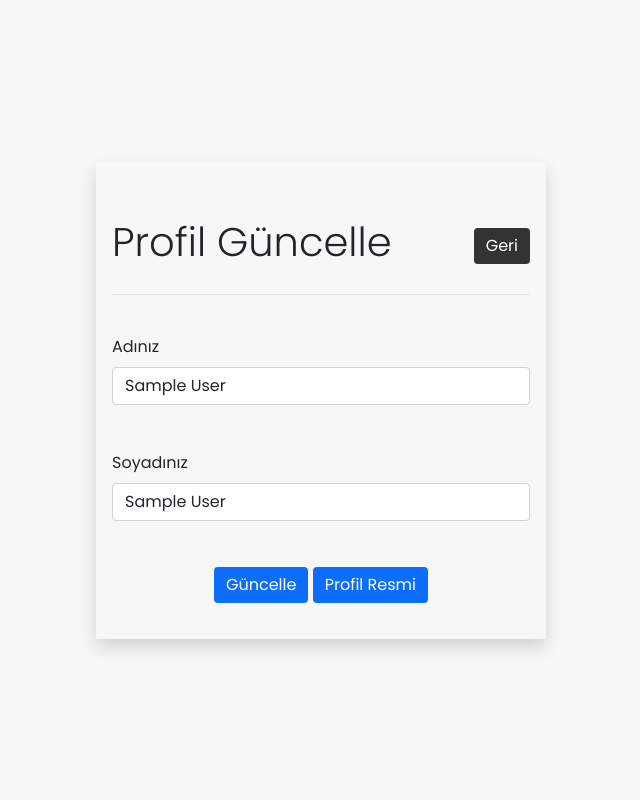
After one commit to Kadirdasci/chatapp, a PHP site: page /edit.php in a window 1280 px wide. The commit adds this page. Shown: the whole page, without its empty margins (319-959 px from the left). Run offline with PHP 8.4, Linux system fonts and the light colour scheme; the visitor is signed in with stand-in values (Sample User, id 1).

Commit message:
guncellendi

```diff
--- /dev/null
+++ b/ChatApp/edit.php
@@ -0,0 +1,96 @@
+<?php
+session_start();
+include_once "php/config.php";
+
+if(!isset($_SESSION['unique_id'])){
+  header("Location: index.php");}
+
+  $sessionId = $_SESSION["unique_id"];
+  $user = mysqli_fetch_assoc(mysqli_query($conn, "SELECT * FROM users WHERE unique_id = $sessionId"));
+ ?>
+<!DOCTYPE html>
+<html>
+<head>
+	<meta charset="utf-8">
+	<meta name="viewport" content="width=device-width, initial-scale=1">
+	<title>MKD SOHBET</title>
+	<link href="https://cdn.jsdelivr.net/npm/bootstrap@5.1.3/dist/css/bootstrap.min.css" rel="stylesheet" integrity="sha384-1BmE4kWBq78iYhFldvKuhfTAU6auU8tT94WrHftjDbrCEXSU1oBoqyl2QvZ6jIW3" crossorigin="anonymous">
+	<link rel="stylesheet" href="style.css">
+  <link rel="stylesheet" href="https://cdnjs.cloudflare.com/ajax/libs/font-awesome/5.15.2/css/all.min.css"/>
+</head>
+<style>
+  .w-450 {
+	width: 450px;
+  }
+  .vh-100 {
+	min-height: 100vh;
+  }
+  .w-350 {
+	width: 350px;
+  }
+  .button {
+  background-color: #0d6efd;
+  border: none;
+  color: white;
+  padding: 6px 12px;
+  text-align: center;
+  text-decoration: none;
+  display: inline-block;
+  font-size: 16px;
+  border-radius: 0.25rem;
+  cursor: pointer;
+  -webkit-transition-duration: 0.4s;
+  transition-duration: 0.4s;
+ }
+ .button2:hover {
+  box-shadow: 0 12px 16px 0 rgba(0,0,0,0.24),0 17px 50px 0 rgba(0,0,0,0.19);
+ }
+
+  </style>
+<body>
+
+
+    <div class="d-flex justify-content-center align-items-center vh-100">
+
+        <form class="shadow w-450 p-3" id="form" action="" method="post" enctype="multipart/form-data">
+              <input type="hidden" name="unique_id" value="<?php echo $user['unique_id']; ?>">
+          <section class="users" style="padding: 40px 0px;">
+            <header>
+              <div class="content">
+                <h5 class="display-5  fs-1">Profil Güncelle</h5><br>
+              </div>
+                <a href="users.php" style="background: #333; color: white; " class="button button2">Geri</a>
+            </header>
+          </section>
+          <div class="mb-3" style="padding: 0px 0px 30px;">
+            <label class="form-label">Adınız</label>
+            <input type="text" class="form-control" name="fname" value="<?php echo $user['fname']?>">
+          </div>
+
+          <div class="mb-3" style="padding: 0px 0px 30px;">
+            <label class="form-label">Soyadınız</label>
+            <input type="text" class="form-control" name="lname" value="<?php echo $user['lname']?>">
+          </div>
+
+          <div style="text-align: center;padding: 0px 0px 20px;">
+            <button type="submit" name="submit" class="button button2">Güncelle</button>
+            <button class="button button2" ><a href="update.php" style="color: white; text-decoration: none;" >Profil Resmi</a></button>
+          </div>
+        </form>
+    </div>
+
+    <?php
+    if (isset($_POST['submit'])) {
+      $id = $_POST["unique_id"];
+      $fname = $_POST['fname'];
+      $lname = $_POST['lname'];
+
+      $query = "UPDATE users SET fname = '$fname', lname = '$lname' WHERE unique_id = $id";
+      mysqli_query($conn, $query);
+
+      header("Location: index.php");
+    }
+  ?>
+
+</body>
+</html>
--- a/ChatApp/users.php
+++ b/ChatApp/users.php
@@ -23,7 +23,7 @@
             <p><?php echo $row['status']; ?></p>
           </div>
         </div>
-        <a href="update.php" style="background: #4E6C50; margin-left: 60px;" class="logout">Profil</a>
+        <a href="edit.php" style="background: #4E6C50; margin-left: 60px;" class="logout">Profil</a>
         <a href="php/logout.php?logout_id=<?php echo $row['unique_id']; ?>" class="logout">ÇIKIŞ</a>
       </header>
       <div class="search">
```
Also changed, not shown: ChatApp/update.php (+28 -7 lines), ChatApp/php/data.php (line endings or trailing spaces), ChatApp/php/images/635cf4b116ac36356c72b9dd1cc637d3dc9e013f898f1b77db7ab25966--beautiful-eyes-beautiful-black-models.jpg (added), ChatApp/php/images/635d0b231c2c26356be6be765fteengirl.jpg (added), ChatApp/php/images/635d368793f1816668670515d80a33f4472131561109753610e7c38.jpg (added).
